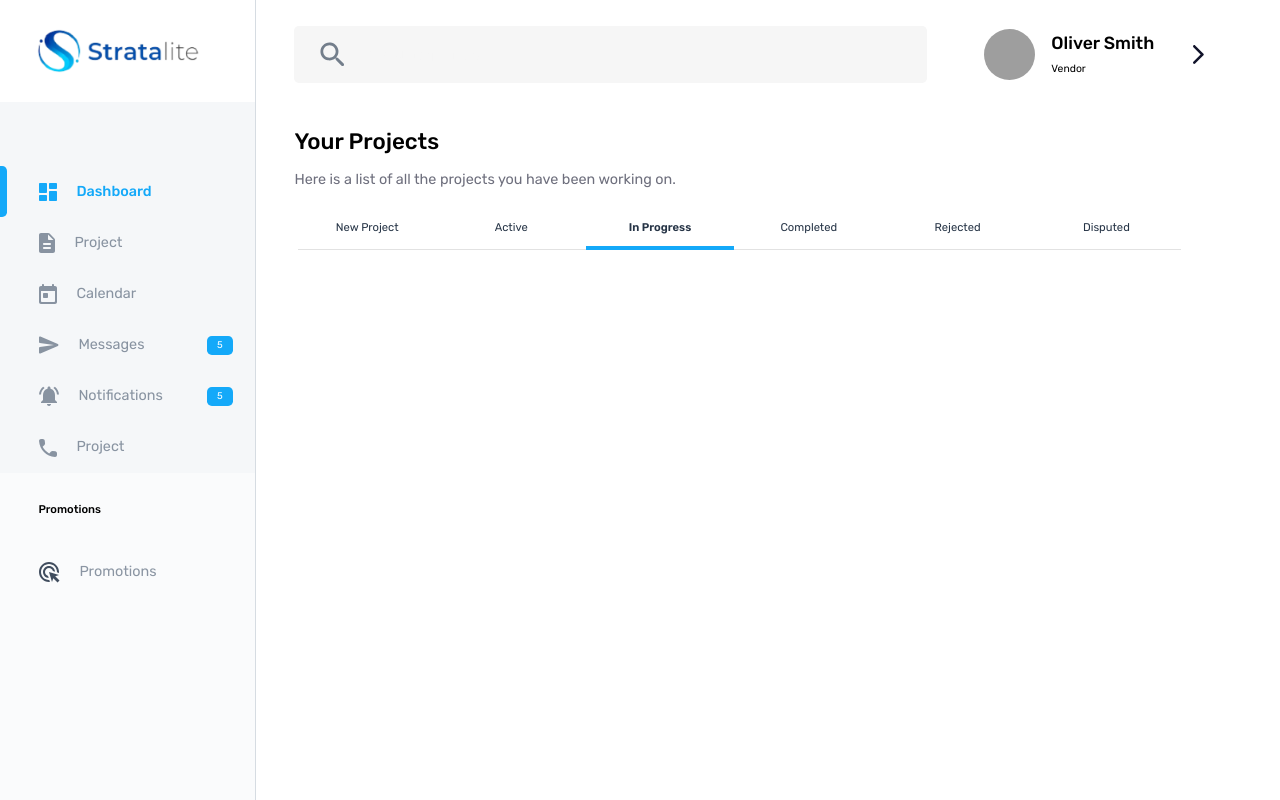
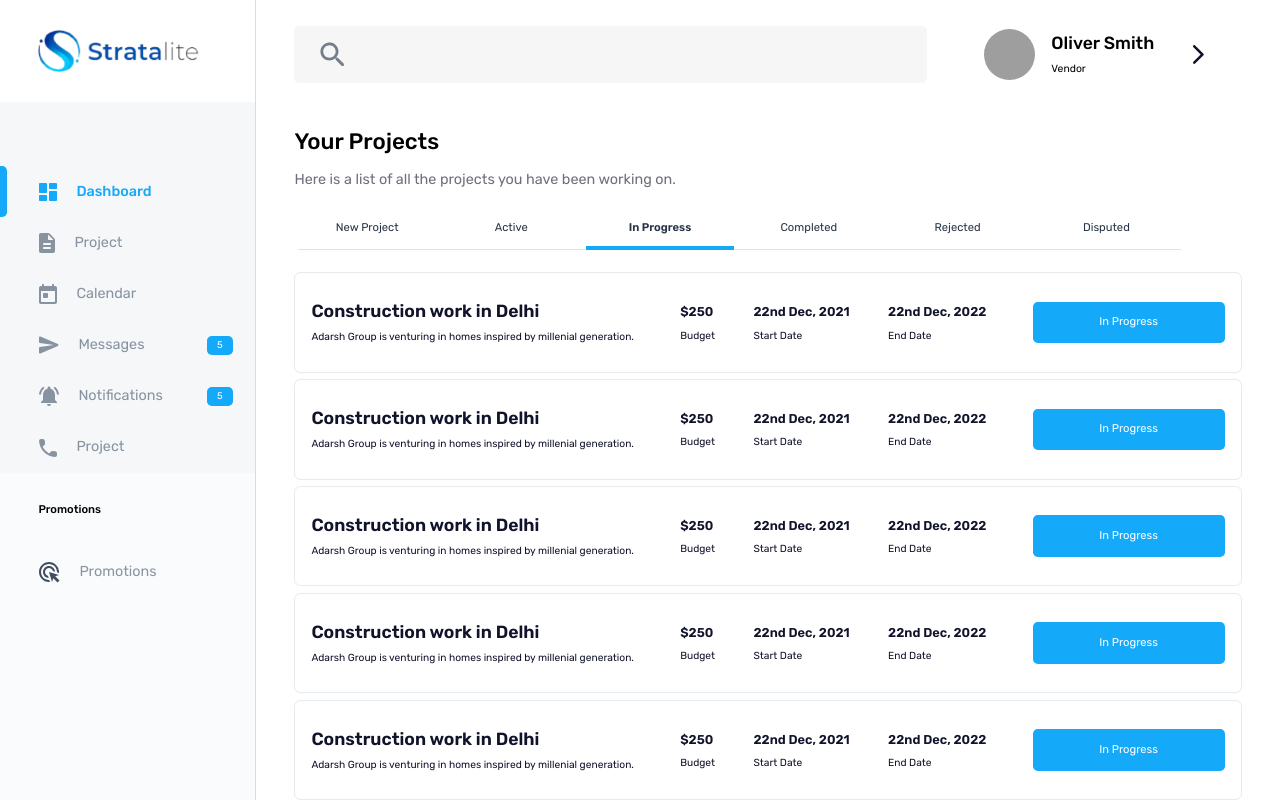
Before and after one commit to inrittik/Stratellite, a React (Create React App) app: page / in a window 1280 px wide. Both pictures are taken after a click on the link "In Progress". Built offline with nearby package versions, Linux system fonts and the light colour scheme; grey boxes are pictures that could not be loaded.

Commit message:
Inprogress, Completed, Rejected sections

```diff
--- a/src/Pages/Projects/Projects.tsx
+++ b/src/Pages/Projects/Projects.tsx
@@ -3,6 +3,9 @@ import { useState } from "react";
 import { useGlobalContext } from "../../Contexts/GlobalContext";
 import NewProjects from "./Sections/NewProjects";
 import ActiveProjects from "./Sections/ActiveProjects";
+import InProgress from "./Sections/InProgress";
+import Completed from "./Sections/Completed";
+import Rejected from "./Sections/Rejected";
 
 const Projects = () => {
   const [state, dispatch] = useGlobalContext();
@@ -114,6 +117,9 @@ const Projects = () => {
         </div>
         {section === 1 && <NewProjects />}
         {section === 2 && <ActiveProjects />}
+        {section === 3 && <InProgress />}
+        {section === 4 && <Completed />}
+        {section === 5 && <Rejected />}
       </div>
     </div>
   );
--- /dev/null
+++ b/src/Pages/Projects/Sections/Completed.tsx
@@ -0,0 +1,15 @@
+import StatusCard from "../StatusCard";
+
+const Completed = () => {
+  return (
+    <div className="mx-6 md:mx-12 w-100">
+      <StatusCard status="Completed" />
+      <StatusCard status="Completed" />
+      <StatusCard status="Completed" />
+      <StatusCard status="Completed" />
+      <StatusCard status="Completed" />
+    </div>
+  );
+};
+
+export default Completed;
--- /dev/null
+++ b/src/Pages/Projects/Sections/InProgress.tsx
@@ -0,0 +1,15 @@
+import StatusCard from "../StatusCard";
+
+const InProgress = () => {
+  return (
+    <div className="mx-6 md:mx-12 w-100">
+      <StatusCard status="In Progress" />
+      <StatusCard status="In Progress" />
+      <StatusCard status="In Progress" />
+      <StatusCard status="In Progress" />
+      <StatusCard status="In Progress" />
+    </div>
+  );
+};
+
+export default InProgress;
--- /dev/null
+++ b/src/Pages/Projects/Sections/Rejected.tsx
@@ -0,0 +1,15 @@
+import StatusCard from "../StatusCard";
+
+const Rejected = () => {
+  return (
+    <div className="mx-6 md:mx-12 w-100">
+      <StatusCard status="Rejected" />
+      <StatusCard status="Rejected" />
+      <StatusCard status="Rejected" />
+      <StatusCard status="Rejected" />
+      <StatusCard status="Rejected" />
+    </div>
+  );
+};
+
+export default Rejected;
--- /dev/null
+++ b/src/Pages/Projects/StatusCard.tsx
@@ -0,0 +1,58 @@
+import cx from "classnames";
+export interface ActiveProjectCardsProps {
+  status: string;
+}
+
+const StatusCard: React.FC<ActiveProjectCardsProps> = ({ status }) => {
+  return (
+    <div className="md:w-full py-5 px-0 md:px-5 my-2 flex flex-col justify-between items-center rounded-lg border border-gray-60 md:flex-row mx-auto md:mx-auto">
+      {/* section 1 */}
+      <div className="flex flex-col">
+        <div className="text-1.5xl text-gray-900 font-semibold mb-2">
+          Construction work in Delhi
+        </div>
+        <div className="text-gray-900">
+          Adarsh Group is venturing in homes inspired by millenial generation.
+        </div>
+      </div>
+      {/* section 2 */}
+      <div className="flex justify-between border-y border-y-gray-60 md:border-y-0 my-5 md:my-0 py-4">
+        <div className="flex flex-col mx-3 md:mx-6">
+          <div className="text-gray-900 font-semibold mb-2 text-sm md:text-base">
+            $250
+          </div>
+          <div className="text-gray-900 md:w-4/5">Budget</div>
+        </div>
+        <div className="flex flex-col mx-3 md:mx-6">
+          <div className="text-gray-900 font-semibold mb-2 text-sm md:text-base">
+            22nd Dec, 2021
+          </div>
+          <div className="text-gray-900 md:w-4/5">Start Date</div>
+        </div>
+        <div className="flex flex-col mx-3 md:mx-6">
+          <div className="text-gray-900 font-semibold mb-2 text-sm md:text-base">
+            22nd Dec, 2022
+          </div>
+          <div className="text-gray-900 md:w-4/5">End Date</div>
+        </div>
+      </div>
+
+      {/* section 3 */}
+      <a
+        href="#"
+        className={cx(
+          "py-4 rounded-md text-white cursor-pointer text-sm w-10/12 md:w-60 text-center my-3 mx-3 md:mx-0",
+          {
+            "bg-green-500": status === "Approved" || status === "Completed",
+            "bg-sky-400": status === "Under Review" || status === "In Progress",
+            "bg-red-500": status === "Rejected",
+          }
+        )}
+      >
+        {status}
+      </a>
+    </div>
+  );
+};
+
+export default StatusCard;
```
